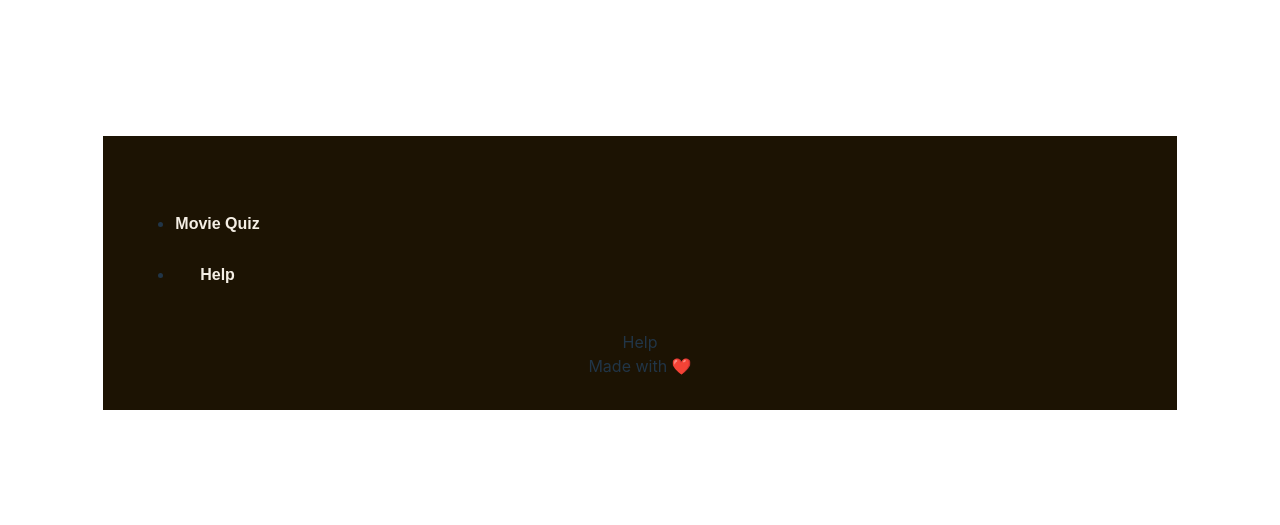
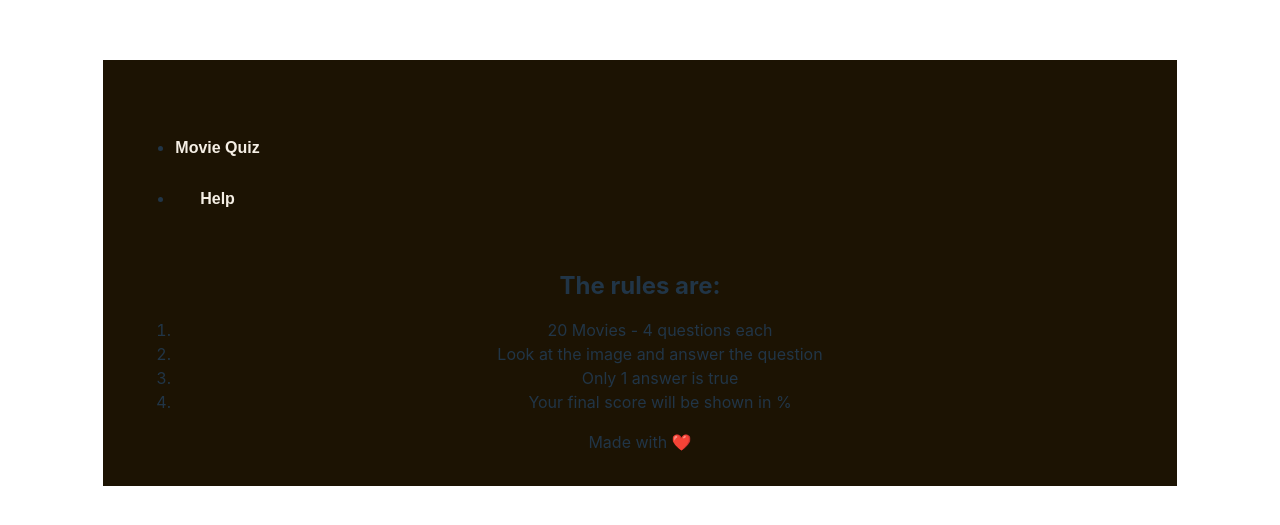
Before and after one commit to megravity/movie-quiz-app, a React (Vite) app in the folder movie-quiz/: page /help in a window 1280 px wide. Shown: the part 127-652 px from the top of the page. Built offline with nearby package versions, Linux system fonts and the light colour scheme.

Commit message:
Add ol to help page

```diff
--- a/movie-quiz/src/pages/Help.jsx
+++ b/movie-quiz/src/pages/Help.jsx
@@ -1,4 +1,14 @@
 const Help = () => {
-  return <div>Help</div>;
+  return (
+    <div>
+      <h2>The rules are:</h2>
+      <ol>
+        <li>20 Movies - 4 questions each</li>
+        <li>Look at the image and answer the question</li>
+        <li>Only 1 answer is true</li>
+        <li>Your final score will be shown in %</li>
+      </ol>
+    </div>
+  );
 };
 export default Help;
```
